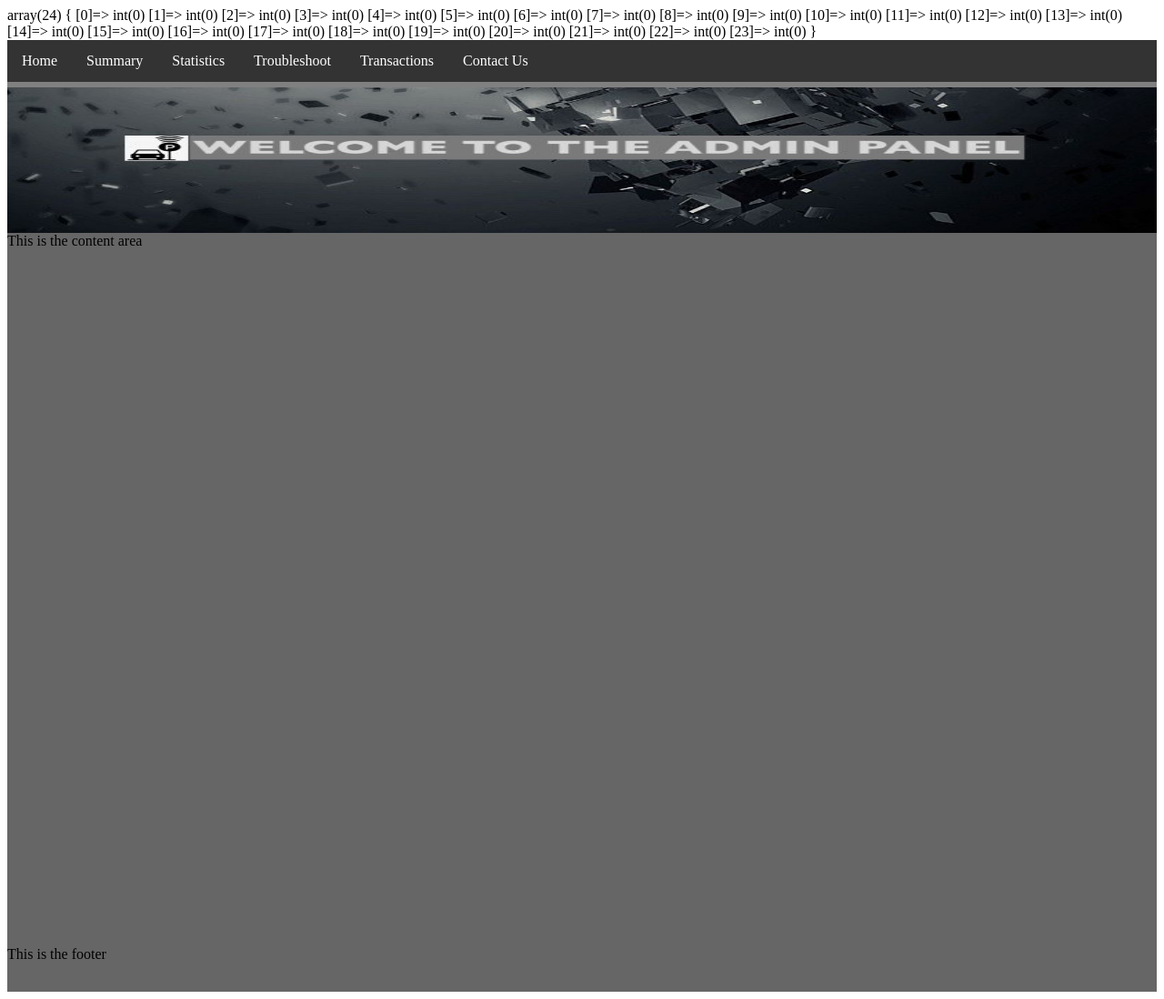
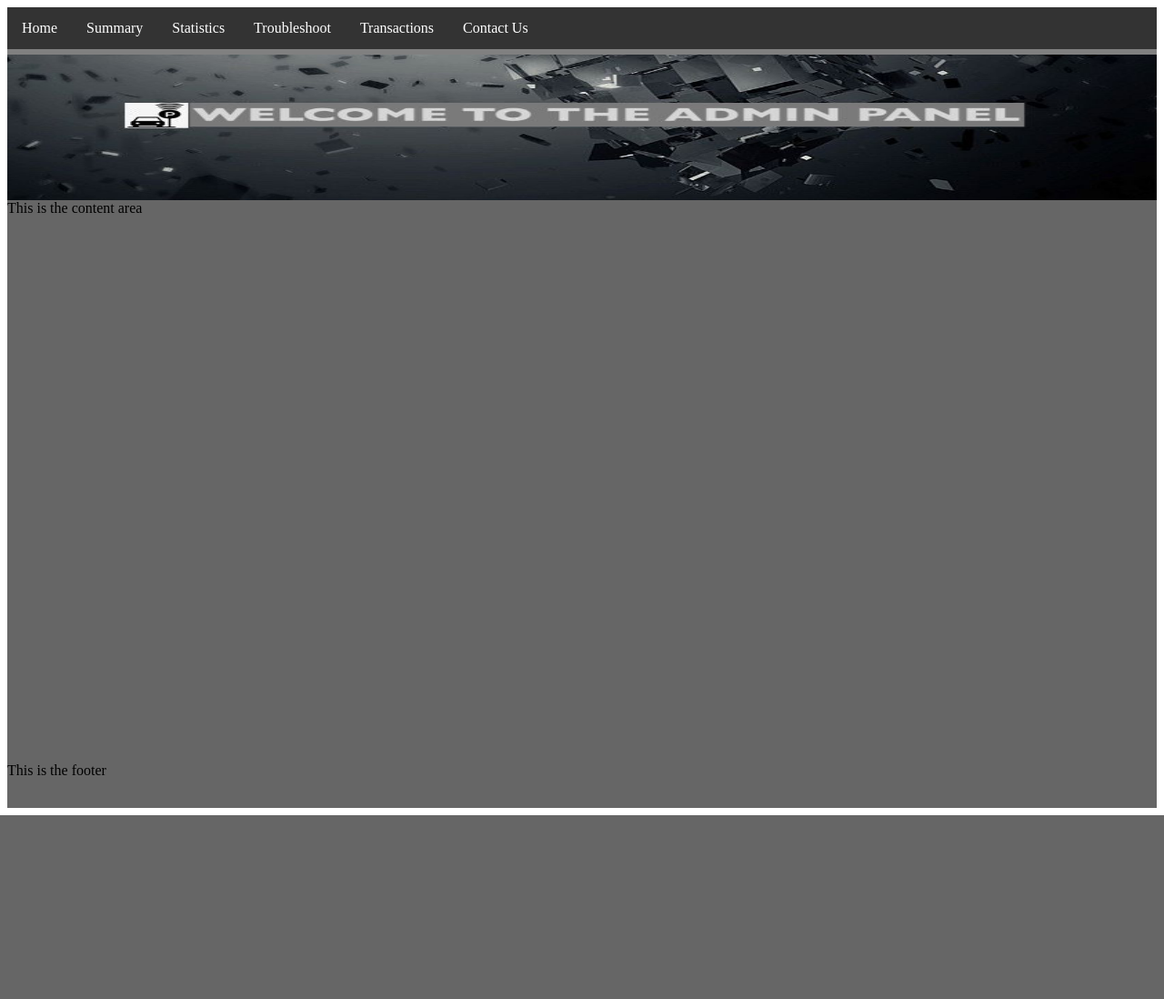
Before and after one commit to emilbenny/smartpark, a PHP site: page /statistics.php in a window 1280 px wide. Shown: the whole page at 91% size. After the commit the page ends 896 px from the top, so only its background shows below. Run offline with PHP 8.4, Linux system fonts and the light colour scheme; data that the repository does not hold is empty; some libraries are stand-ins or nearby versions.

Commit message:
updated statistics page

```diff
--- a/admin_dashboard/statistics.php
+++ b/admin_dashboard/statistics.php
@@ -89,7 +89,7 @@
                 $count[23]++;
             }
         }
-            var_dump($count);
+            //var_dump($count);
 
 
     }
@@ -138,7 +138,7 @@
           width: 800,
           legend: { position: 'none' },
           chart: {
-            title: 'Chess opening moves',
+            title: 'Graph showing Frequency of Time of the Day to the frequency of the cars',
             subtitle: 'popularity by percentage' },
           axes: {
             x: {
@@ -160,7 +160,7 @@
     <?php include("includes/header.php")?>
     <div id="wrapper">
     <div id="content">This is the content area
-       <div id="top_x_div" style="width: 1000px; height: 600px;"></div>
+       <div id="top_x_div" style="width: 800px; height: 600px;"></div>
     </div>
     </div>
     <?php include("includes/footer-area.php")?>
```
